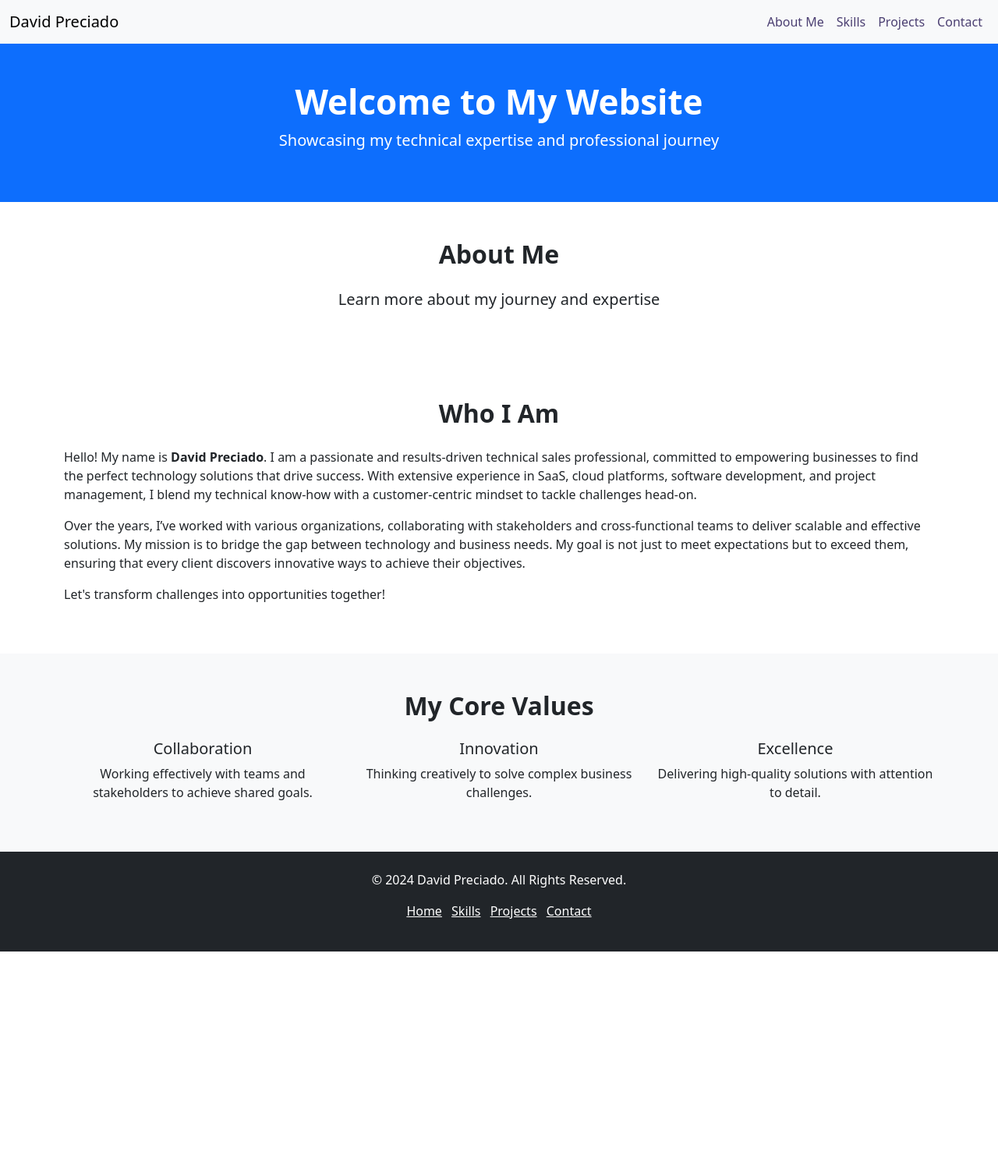
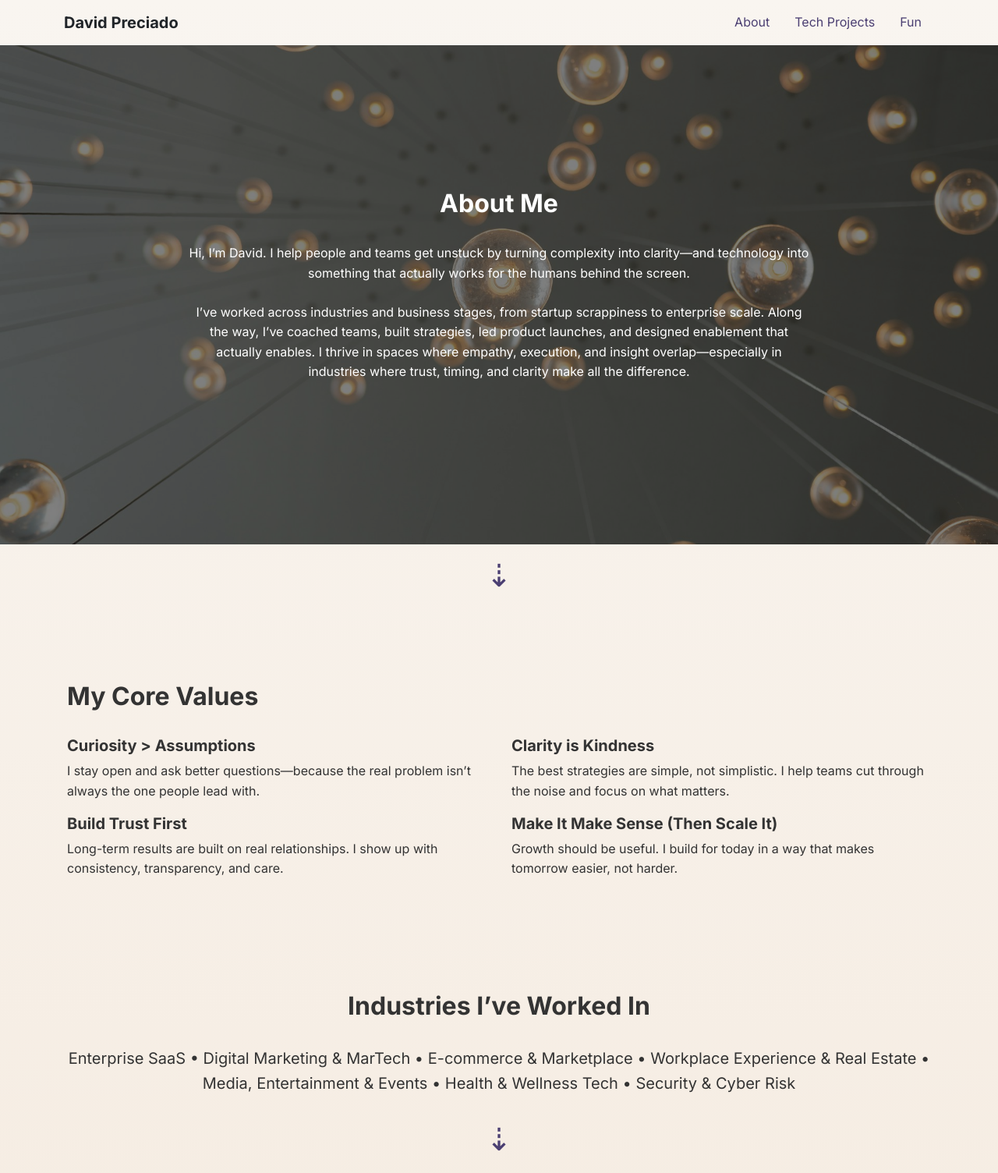
Before and after one commit to AlwaysEpicurus/davidpreciado.com, a plain HTML site: page about.html in a window 1280 px wide. Shown: the top 1504 px of the page at 78% size. Before the commit the page ends 1220 px from the top, so only its background shows below. Drawn offline with nearby package versions, Linux system fonts and the light colour scheme.

Commit message:
Revamp About page layout and styles; add hero section, core values, and connecting statement

```diff
--- a/about.html
+++ b/about.html
@@ -1,98 +1,187 @@
 <!DOCTYPE html>
 <html lang="en">
 <head>
-    <meta charset="UTF-8">
-    <meta name="viewport" content="width=device-width, initial-scale=1.0">
-    <title>About Me - David Preciado</title>
-    <!-- Bootstrap CSS -->
-    <link href="https://cdn.jsdelivr.net/npm/bootstrap@5.3.0/dist/css/bootstrap.min.css" rel="stylesheet">
-    <!-- Custom CSS -->
-    <link rel="stylesheet" href="styles/main.css">
+  <meta charset="UTF-8" />
+  <meta name="viewport" content="width=device-width, initial-scale=1.0"/>
+  <title>About – David Preciado</title>
+
+  <!-- Google Fonts -->
+  <link href="https://fonts.googleapis.com/css2?family=Inter:wght@400;600;700&display=swap" rel="stylesheet"/>
+
+  <!-- Bootstrap -->
+  <link href="https://cdn.jsdelivr.net/npm/bootstrap@5.3.0/dist/css/bootstrap.min.css" rel="stylesheet"/>
+
+  <!-- Custom Styles -->
+  <link href="styles/main.css" rel="stylesheet"/>
+  <style>
+    .hero-section {
+      position: relative;
+      background: url('assets/images/skye-studios-NDLLFxTELrU-unsplash.jpg') center/cover no-repeat;
+      min-height: 80vh;
+      display: flex;
+      align-items: center;
+      justify-content: center;
+      padding: 4rem 1rem;
+      color: #fff;
+      text-align: center;
+    }
+
+    .hero-overlay {
+      position: absolute;
+      top: 0;
+      left: 0;
+      width: 100%;
+      height: 100%;
+      background-color: rgba(0, 0, 0, 0.5);
+      z-index: 1;
+    }
+
+    .hero-content {
+      position: relative;
+      z-index: 2;
+      max-width: 800px;
+    }
+
+    .section {
+      padding: 4rem 1rem;
+    }
+
+    .section-title {
+      font-size: 2rem;
+      font-weight: 700;
+      margin-bottom: 2rem;
+    }
+
+    .two-column {
+      display: flex;
+      flex-wrap: wrap;
+      gap: 2rem;
+    }
+
+    .two-column > div {
+      flex: 1 1 45%;
+    }
+
+    @media (max-width: 768px) {
+      .two-column {
+        flex-direction: column;
+      }
+    }
+
+    /* Scroll spacing targets (so arrows scroll cleanly) */
+    #core-values {
+      scroll-margin-top: .5px;
+    }
+
+    #industries {
+  padding-bottom: 0rem; /* Add more space after industries text */
+}
+
+#connecting-statement {
+  scroll-margin-top: 50px;
+  min-height: 40vh;
+  display: flex;
+  align-items: center;
+  justify-content: center;
+  text-align: center;
+  padding: 2rem 1rem;
+}
+
+
+
+.scroll-arrow.scroll-arrow--spaced {
+    margin-top: -0.5rem; /* Adjust as needed */
+  }
+  </style>
+
 </head>
-<body>
-    <!-- Navigation Bar -->
-    <nav class="navbar navbar-expand-lg navbar-light bg-light">
-        <div class="container-fluid">
-            <a class="navbar-brand" href="index.html">David Preciado</a>
-            <button class="navbar-toggler" type="button" data-bs-toggle="collapse" data-bs-target="#navbarNav" aria-controls="navbarNav" aria-expanded="false" aria-label="Toggle navigation">
-                <span class="navbar-toggler-icon"></span>
-            </button>
-            <div class="collapse navbar-collapse" id="navbarNav">
-                <ul class="navbar-nav ms-auto">
-                    <li class="nav-item"><a class="nav-link" href="about.html">About Me</a></li>
-                    <li class="nav-item"><a class="nav-link" href="skills.html">Skills</a></li>
-                    <li class="nav-item"><a class="nav-link" href="projects.html">Projects</a></li>
-                    <li class="nav-item"><a class="nav-link" href="contact.html">Contact</a></li>
+<body class="custom-body">
+
+  <!-- Navbar -->
+  <nav class="navbar navbar-expand-md">
+    <div class="container d-flex justify-content-between align-items-center">
+      <a class="navbar-brand fw-bold text-dark" href="/">David Preciado</a>
+      <ul class="nav">
+        <li class="nav-item"><a class="nav-link" href="/about.html">About</a></li>
+        <li class="nav-item"><a class="nav-link" href="/projects.html">Tech Projects</a></li>
+        <li class="nav-item"><a class="nav-link" href="/skills.html">Fun</a></li>
       </ul>
-            </div>
     </div>
   </nav>
 
   <!-- Hero Section -->
-    <header class="bg-primary text-white text-center py-5">
-        <div class="container">
-            <h1>Welcome to My Website</h1>
-            <p class="lead">Showcasing my technical expertise and professional journey</p>
+  <section class="hero-section">
+    <div class="hero-overlay"></div>
+    <div class="hero-content">
+      <h1 class="section-title">About Me</h1>
+      <p class="mb-4">Hi, I’m David. I help people and teams get unstuck by turning complexity into clarity—and technology into something that actually works for the humans behind the screen.</p>
+      <p class="mb-4">I’ve worked across industries and business stages, from startup scrappiness to enterprise scale. Along the way, I’ve coached teams, built strategies, led product launches, and designed enablement that actually enables. I thrive in spaces where empathy, execution, and insight overlap—especially in industries where trust, timing, and clarity make all the difference.</p>
     </div>
-    </header>
-
-    <!-- About Section -->
-    <section class="py-5">
-        <div class="container">
-            <h2 class="text-center mb-4">About Me</h2>
-            <p class="text-center" style="font-size: 1.25rem;">Learn more about my journey and expertise</p>
     </div>
   </section>
 
-    <!-- Main Content Section -->
-    <main>
-        <section class="py-5">
-            <div class="container">
-                <h2 class="text-center mb-4">Who I Am</h2>
-                <p>Hello! My name is <strong>David Preciado</strong>. I am a passionate and results-driven technical sales professional, committed to empowering businesses to find the perfect technology solutions that drive success. With extensive experience in SaaS, cloud platforms, software development, and project management, I blend my technical know-how with a customer-centric mindset to tackle challenges head-on.</p>
-                <p>Over the years, I’ve worked with various organizations, collaborating with stakeholders and cross-functional teams to deliver scalable and effective solutions. My mission is to bridge the gap between technology and business needs. My goal is not just to meet expectations but to exceed them, ensuring that every client discovers innovative ways to achieve their objectives.</p>
-                <p>Let's transform challenges into opportunities together!</p>
+  <!-- Scroll Arrow -->
+<div class="scroll-arrow">
+  <a href="#core-values" class="scroll-link" aria-label="Scroll to core values">
+    <span>&#8675;</span>
+  </a>
+</div>
+
+
+  <!-- Core Values -->
+  <section id="core-values" class="section container">
+    <h2 class="section-title">My Core Values</h2>
+    <div class="two-column">
+      <div>
+        <h5 class="fw-bold">Curiosity &gt; Assumptions</h5>
+        <p>I stay open and ask better questions—because the real problem isn’t always the one people lead with.</p>
+
+        <h5 class="fw-bold">Build Trust First</h5>
+        <p>Long-term results are built on real relationships. I show up with consistency, transparency, and care.</p>
+      </div>
+      <div>
+        <h5 class="fw-bold">Clarity is Kindness</h5>
+        <p>The best strategies are simple, not simplistic. I help teams cut through the noise and focus on what matters.</p>
+        <h5 class="fw-bold">Make It Make Sense (Then Scale It)</h5>
+        <p>Growth should be useful. I build for today in a way that makes tomorrow easier, not harder.</p>
+      </div>
     </div>
   </section>
 
-        <section class="bg-light py-5">
-            <div class="container">
-                <h2 class="text-center mb-4">My Core Values</h2>
-                <div class="row text-center">
-                    <div class="col-md-4">
-                        <i class="bi bi-people-fill display-4 text-primary"></i>
-                        <h5>Collaboration</h5>
-                        <p>Working effectively with teams and stakeholders to achieve shared goals.</p>
+<!-- Industries -->
+<section id="industries" class="section container text-center industries-section">
+  <h2 class="section-title">Industries I’ve Worked In</h2>
+  <p class="fs-5 mb-4">Enterprise SaaS &bull; Digital Marketing & MarTech &bull; E-commerce & Marketplace &bull; Workplace Experience & Real Estate &bull; Media, Entertainment & Events &bull; Health & Wellness Tech &bull; Security & Cyber Risk</p>
+</section>
+
+  <!-- Scroll Arrow -->
+  <div class="scroll-arrow scroll-arrow--spaced">
+    <a href="#connecting-statement" class="scroll-link" aria-label="Scroll to Connecting Statement"><span>&#8675;</span></a>
   </div>
-                    <div class="col-md-4">
-                        <i class="bi bi-lightbulb-fill display-4 text-primary"></i>
-                        <h5>Innovation</h5>
-                        <p>Thinking creatively to solve complex business challenges.</p>
-                    </div>
-                    <div class="col-md-4">
-                        <i class="bi bi-trophy-fill display-4 text-primary"></i>
-                        <h5>Excellence</h5>
-                        <p>Delivering high-quality solutions with attention to detail.</p>
-                    </div>
-                </div>
-            </div>
+
+<!-- Connecting Statement -->
+<section id="connecting-statement" class="section container text-center">
+  <p class="fs-5">What connects them all? Humans trying to do better work with better tools—and me helping make that easier.</p>
 </section>
-    </main>
 
-    <!-- Footer Section -->
-    <footer class="bg-dark text-white text-center py-4">
-        <div class="container">
-            <p>&copy; 2024 David Preciado. All Rights Reserved.</p>
-            <ul class="list-inline">
-                <li class="list-inline-item"><a href="index.html" class="text-white">Home</a></li>
-                <li class="list-inline-item"><a href="skills.html" class="text-white">Skills</a></li>
-                <li class="list-inline-item"><a href="projects.html" class="text-white">Projects</a></li>
-                <li class="list-inline-item"><a href="contact.html" class="text-white">Contact</a></li>
-            </ul>
+  <!-- Call to Action -->
+  <section class="section container text-center">
+    <p class="fs-4 fw-semibold text-uppercase text-muted mb-4">Got a challenge that needs clarity—or momentum?</p>
+    <p class="fs-5">Let’s talk.</p>
+    <a href="https://www.linkedin.com/in/davidpreciado/" class="btn btn-primary mt-3" target="_blank" rel="noopener">Connect</a>
+  </section>
+
+  <!-- Footer -->
+  <footer class="main-footer text-center py-4">
+    <p>&copy; <span id="copyright-year"></span> David Preciado. All Rights Reserved.</p>
+    <div class="form-check form-switch d-flex justify-content-center mt-3">
+      <input class="form-check-input" type="checkbox" id="dark-mode-toggle" role="switch" aria-label="Toggle dark mode">
+      <label class="form-check-label ms-2" for="dark-mode-toggle">Dark Mode</label>
     </div>
   </footer>
 
-    <!-- Bootstrap JS -->
+  <!-- Scripts -->
   <script src="https://cdn.jsdelivr.net/npm/bootstrap@5.3.0/dist/js/bootstrap.bundle.min.js"></script>
+  <script src="scripts/app.js"></script>
 </body>
 </html>
--- a/styles/main.css
+++ b/styles/main.css
@@ -28,6 +28,12 @@
 /* Hero Section */
 .hero-section {
   min-height: 80vh;
+  display: flex;
+  align-items: center;
+  justify-content: center;
+  position: relative;
+  padding: 4rem 1rem;
+  text-align: center;
 }
 
 /* About Section */
@@ -35,6 +41,23 @@
   padding-top: 2rem !important;
   padding-bottom: 1rem !important;
 }
+
+.about-image {
+  border-radius: 1rem;
+  box-shadow: 0 8px 24px rgba(0, 0, 0, 0.15);
+}
+
+#core-values,
+#connecting-statement {
+  scroll-margin-top: 140px;
+}
+
+/* Optional: adjust spacing on the second arrow */
+.scroll-arrow--spaced {
+  margin-top: 3rem; /* Adjust as needed */
+  margin-bottom: 2rem;
+}
+
 
 /* Navigation */
 .navbar .nav-link {
@@ -123,15 +146,21 @@
   display: flex;
   justify-content: center;
   align-items: center;
-    margin-top: 3rem;
+  height: 80px; /* Ensures space is reserved for visibility */
   font-size: 2.5rem;
   color: #4B3F72;
   animation: bounce 2s infinite;
+  position: relative;
+  z-index: 10;
+  margin-bottom: 2rem;
+  scroll-margin-top: 100px; /* Prevents next section from hiding under nav */
 }
+
 .scroll-arrow--cta {
-    margin-top: -1rem;
-    margin-bottom: 3rem;
+  margin-top: 2rem;
+  margin-bottom: 4rem;
 }
+
 .scroll-link {
   text-decoration: none;
   color: inherit;
@@ -141,13 +170,11 @@
   transform: scale(1.05);
   opacity: 0.8;
 }
-  @keyframes bounce {
-    0%, 20%, 50%, 80%, 100% { transform: translateY(0); }
-    40% { transform: translateY(5px); }
-    60% { transform: translateY(3px); }
+
+@media (max-width: 576px) {
+  .scroll-arrow {
+    display: none;
   }
-  @media (max-width: 576px) {
-    .scroll-arrow { display: none; }
 }
 
 /* Testimonial (Pull Quote) */
@@ -160,7 +187,6 @@
   max-width: 700px;
   gap: 1rem;
 }
-
 .pull-quote-icon {
   font-size: 3rem;
   line-height: 1;
@@ -169,7 +195,6 @@
   top: 0.2rem;
   flex-shrink: 0;
 }
-
 .pull-quote-text {
   background-color: white;
   padding: 1rem 1.5rem;
@@ -182,11 +207,19 @@
   margin: 0;
   text-align: left;
 }
+
+/* Ordered List Styling */
 ol {
   padding-left: 1.25rem;
 }
-
 ol li::marker {
   color: #F4A259;
   font-weight: bold;
 }
+
+/* Industries Section */
+.industries-section p {
+  text-align: center;
+  font-size: 1.25rem;
+  margin-bottom: 2rem;
+}
```
Also changed, not shown: assets/images/headshot_bw.jpg (added), assets/images/skye-studios-NDLLFxTELrU-unsplash.jpg (added). Lines whose indentation alone changed are shown as unchanged.
